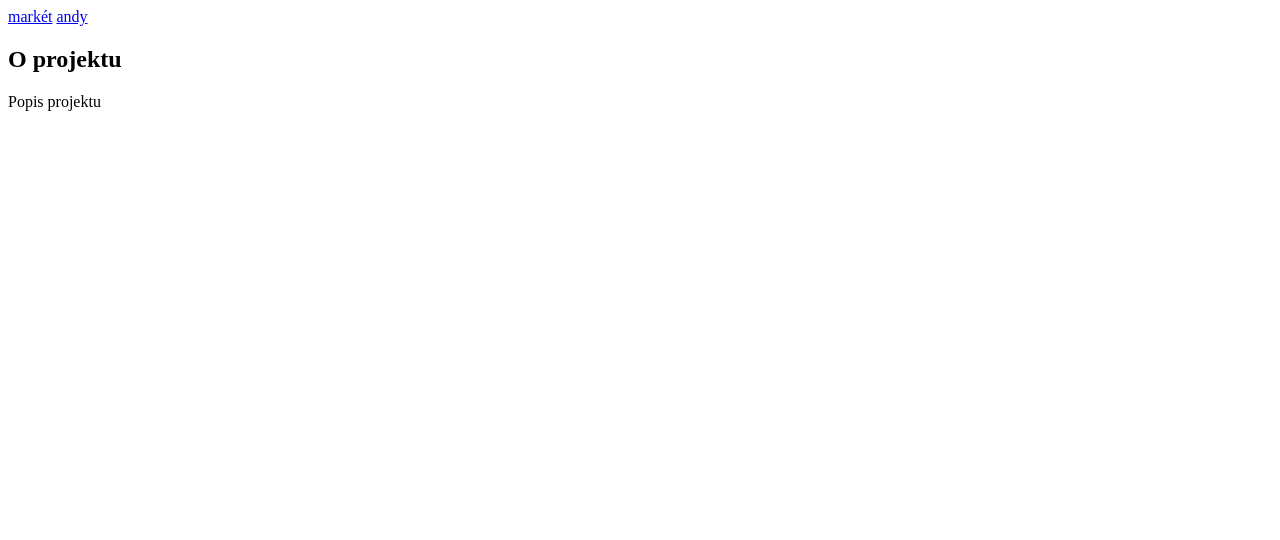
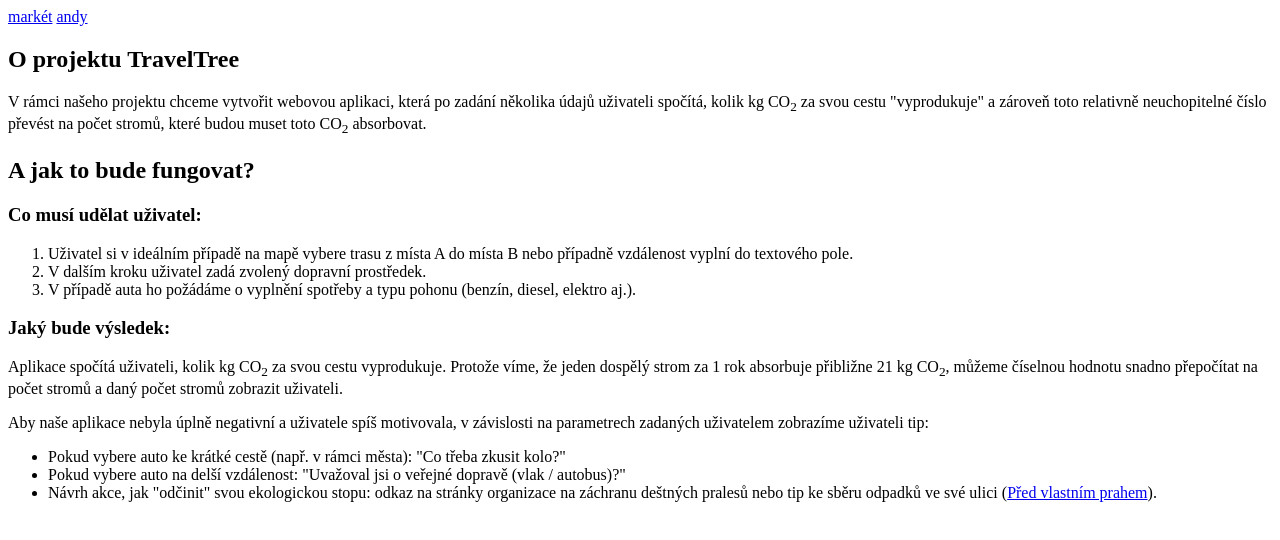
Before and after one commit to andypri/o-projektu, a plain HTML site: page index.html in a window 1280 px wide. Drawn offline with Linux system fonts and the light colour scheme.

Commit message:
O projektu

```diff
--- a/index.html
+++ b/index.html
@@ -15,8 +15,54 @@
       </nav>
     </header>
     <section>
-      <h1>O projektu</h1>
-      <p>Popis projektu</p>
+      <h1>O projektu TravelTree</h1>
+      <p>
+        V rámci našeho projektu chceme vytvořit webovou aplikaci, která po
+        zadání několika údajů uživateli spočítá, kolik kg CO<sub>2</sub> za svou
+        cestu "vyprodukuje" a zároveň toto relativně neuchopitelné číslo převést
+        na počet stromů, které budou muset toto CO<sub>2</sub> absorbovat.
+      </p>
+      <h2>A jak to bude fungovat?</h2>
+      <h3>Co musí udělat uživatel:</h3>
+      <ol>
+        <li>
+          Uživatel si v ideálním případě na mapě vybere trasu z místa A do místa
+          B nebo případně vzdálenost vyplní do textového pole.
+        </li>
+        <li>V dalším kroku uživatel zadá zvolený dopravní prostředek.</li>
+        <li>
+          V případě auta ho požádáme o vyplnění spotřeby a typu pohonu (benzín,
+          diesel, elektro aj.).
+        </li>
+      </ol>
+      <h3>Jaký bude výsledek:</h3>
+      <p>
+        Aplikace spočítá uživateli, kolik kg CO<sub>2</sub> za svou cestu
+        vyprodukuje. Protože víme, že jeden dospělý strom za 1 rok absorbuje
+        přibližne 21 kg CO<sub>2</sub>, můžeme číselnou hodnotu snadno
+        přepočítat na počet stromů a daný počet stromů zobrazit uživateli.
+      </p>
+      <p>
+        Aby naše aplikace nebyla úplně negativní a uživatele spíš motivovala, v
+        závislosti na parametrech zadaných uživatelem zobrazíme uživateli tip:
+      </p>
+      <ul>
+        <li>
+          Pokud vybere auto ke krátké cestě (např. v rámci města): "Co třeba
+          zkusit kolo?"
+        </li>
+        <li>
+          Pokud vybere auto na delší vzdálenost: "Uvažoval jsi o veřejné dopravě
+          (vlak / autobus)?"
+        </li>
+        <li>
+          Návrh akce, jak "odčinit" svou ekologickou stopu: odkaz na stránky
+          organizace na záchranu deštných pralesů nebo tip ke sběru odpadků ve
+          své ulici (<a href="http://www.predvlastnimprahem.cz/" target="_blank"
+            >Před vlastním prahem</a
+          >).
+        </li>
+      </ul>
     </section>
   </body>
 </html>
```
